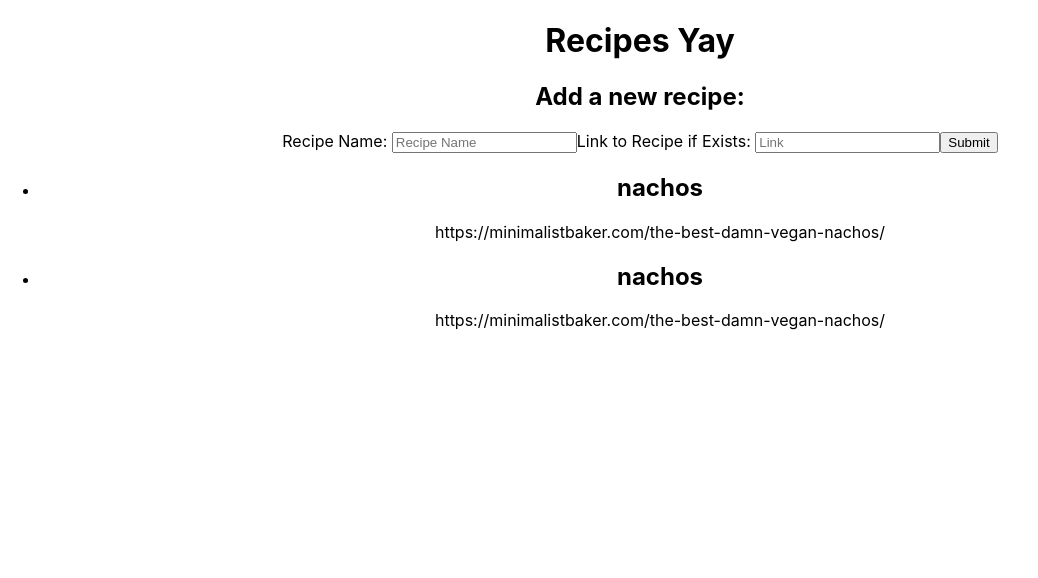
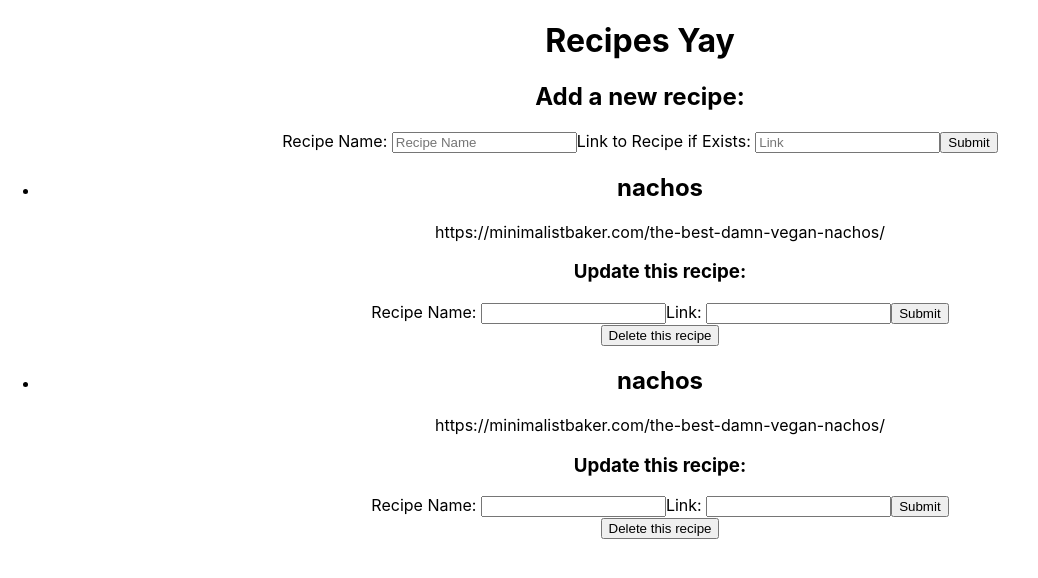
Before and after one commit to ashlynl00/Front-End-Veganlicious, a React (Create React App) app in the folder veganlicious/: page / in a window 1280 px wide. Shown: the top 578 px of the page, without its empty margins (0-1038 px from the left). Built offline with nearby package versions, Linux system fonts and the light colour scheme.

Commit message:
added edit and delete components

```diff
--- a/veganlicious/src/RecipesContainer/RecipesContainer.jsx
+++ b/veganlicious/src/RecipesContainer/RecipesContainer.jsx
@@ -8,7 +8,7 @@ const RecipesContainer = (props) => {
         <ul>
             {props.recipes.map((recipe)=>{
                 return (
-                    <li><SingleRecipeComponent recipe={recipe}></SingleRecipeComponent></li>
+                    <li><SingleRecipeComponent recipe={recipe} recipes={props.recipes} setRecipes={props.setRecipes}></SingleRecipeComponent></li>
                 )
             })}
         </ul>
--- /dev/null
+++ b/veganlicious/src/RecipesContainer/SingleRecipeComponent/DeleteRecipeComponent.jsx
@@ -0,0 +1,9 @@
+const DeleteRecipeComponent = () => {
+    return (
+        <>
+            <button>Delete this recipe</button>
+        </>
+    )
+}
+
+export default DeleteRecipeComponent;
--- a/veganlicious/src/RecipesContainer/SingleRecipeComponent/SingleRecipeComponent.jsx
+++ b/veganlicious/src/RecipesContainer/SingleRecipeComponent/SingleRecipeComponent.jsx
@@ -1,8 +1,13 @@
+import UpdateRecipeComponent from "./UpdateRecipeComponent";
+import DeleteRecipeComponent from "./DeleteRecipeComponent";
+
 const SingleRecipeComponent = (props) => {
     return (
         <>
             <h2>{props.recipe.name}</h2>
             <p>{props.recipe.link}</p>
+            <UpdateRecipeComponent recipe={props.recipe} recipes={props.recipes} setRecipes={props.setRecipes}></UpdateRecipeComponent>
+            <DeleteRecipeComponent recipe={props.recipe} recipes={props.recipes} setRecipes={props.setRecipes}></DeleteRecipeComponent>
         </>
     )
 }
--- /dev/null
+++ b/veganlicious/src/RecipesContainer/SingleRecipeComponent/UpdateRecipeComponent.jsx
@@ -0,0 +1,44 @@
+import { useState } from "react"
+
+const UpdateRecipeComponent = (props) => {
+    const [updateRecipe, setUpdateRecipe] = useState({
+        name: '',
+        link: ''
+    })
+    const handleInputChange = (e) => {
+        setUpdateRecipe({
+            ...updateRecipe,
+            [e.target.name]: e.target.value
+        })
+    }
+    const submitUpdateRecipe = (e) => {
+        e.preventDefault();
+        if (updateRecipe.name.length > 2) {
+            console.log('yes it is greater than 2 letters');
+            props.setRecipes([
+                ...props.recipes,
+                updateRecipe
+            ])
+            console.log(props.recipes);
+        } else {
+            console.log('in else')
+            alert('The name of the recipe has to be at least 2 characters long.');
+        }
+        setUpdateRecipe({
+            name: '',
+            link: ''
+        });
+    }
+    return (
+        <>
+            <h3>Update this recipe: </h3>
+            <form onSubmit={submitUpdateRecipe}>
+                Recipe Name: <input type="text" name="name" value={updateRecipe.name} onChange={handleInputChange}></input>
+                Link: <input type="text" name="link" value={updateRecipe.link} onChange={handleInputChange}></input>
+                <button type="submit">Submit</button>
+            </form>
+        </>
+    )
+}
+
+export default UpdateRecipeComponent;
```
